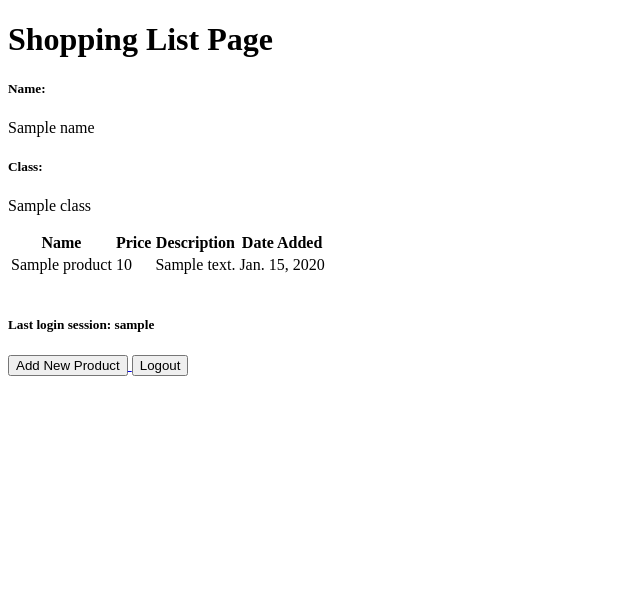
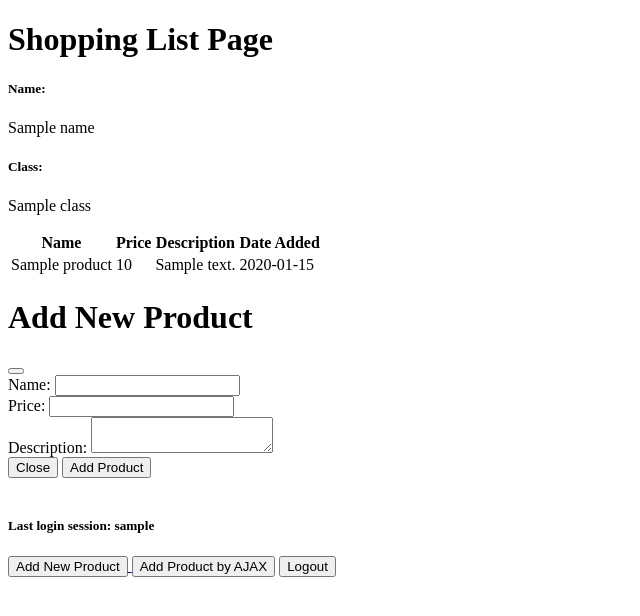
Before and after one commit to fiardiel/shopping-list, a Django app: template main/templates/main.html in a window 1280 px wide. Shown: the top 616 px of the page, without its empty margins (0-640 px from the left). Run offline with Django 4.2, Linux system fonts and the light colour scheme; tables that the repository leaves empty hold one stand-in row (values such as "Sample post"); the template is opened without the code that fills it: values that come from a table or form of the project are taken from there, most other values are stand-ins (such as "Sample title", 1, 10 or a date in 2020).

Commit message:
Completed tutorial 5

```diff
--- a/main/templates/main.html
+++ b/main/templates/main.html
@@ -9,25 +9,39 @@
     <h5>Class:</h5>
     <p>{{class}}</p>
 
-    <table>
-        <tr>
-            <th>Name</th>
-            <th>Price</th>
-            <th>Description</th>
-            <th>Date Added</th>
-        </tr>
+    <table id="product_table"></table>
 
-        {% comment %} Below is how to show the product data {% endcomment %}
-
-        {% for product in products %}
-            <tr>
-                <td>{{product.name}}</td>
-                <td>{{product.price}}</td>
-                <td>{{product.description}}</td>
-                <td>{{product.date_added}}</td>
-            </tr>
-        {% endfor %}
-    </table>
+    <div class="modal fade" id="exampleModal" tabindex="-1" aria-labelledby="exampleModalLabel" aria-hidden="true">
+        <div class="modal-dialog">
+            <div class="modal-content">
+                <div class="modal-header">
+                    <h1 class="modal-title fs-5" id="exampleModalLabel">Add New Product</h1>
+                    <button type="button" class="btn-close" data-bs-dismiss="modal" aria-label="Close"></button>
+                </div>
+                <div class="modal-body">
+                    <form id="form" onsubmit="return false;">
+                        {% csrf_token %}
+                        <div class="mb-3">
+                            <label for="name" class="col-form-label">Name:</label>
+                            <input type="text" class="form-control" id="name" name="name"></input>
+                        </div>
+                        <div class="mb-3">
+                            <label for="price" class="col-form-label">Price:</label>
+                            <input type="number" class="form-control" id="price" name="price"></input>
+                        </div>
+                        <div class="mb-3">
+                            <label for="description" class="col-form-label">Description:</label>
+                            <textarea class="form-control" id="description" name="description"></textarea>
+                        </div>
+                    </form>
+                </div>
+                <div class="modal-footer">
+                    <button type="button" class="btn btn-secondary" data-bs-dismiss="modal">Close</button>
+                    <button type="button" class="btn btn-primary" id="button_add" data-bs-dismiss="modal">Add Product</button>
+                </div>
+            </div>
+        </div>
+    </div>
 
     <br />
 
@@ -39,6 +53,8 @@
         </button>
     </a>
 
+    <button type="button" class="btn btn-primary" data-bs-toggle="modal" data-bs-target="#exampleModal">Add Product by AJAX</button>
+
 
     <a href="{% url 'main:logout' %}">
         <button>
@@ -47,4 +63,45 @@
     </a>
 
 
+    <script>
+        async function getProducts() {
+            return fetch("{% url 'main:get_product_json' %}").then((res) => res.json())
+        }
+
+
+        async function refreshProducts() {
+            document.getElementById("product_table").innerHTML = ""
+            const products = await getProducts()
+            let htmlString = `<tr>
+                <th>Name</th>
+                <th>Price</th>
+                <th>Description</th>
+                <th>Date Added</th>
+            </tr>`
+            products.forEach((item) => {
+                htmlString += `\n<tr>
+                <td>${item.fields.name}</td>
+                <td>${item.fields.price}</td>
+                <td>${item.fields.description}</td>
+                <td>${item.fields.date_added}</td>
+            </tr>`
+            })
+
+            document.getElementById("product_table").innerHTML = htmlString
+        }
+
+        function addProduct() {
+            fetch("{% url 'main:add_product_ajax' %}", {
+                method: "POST",
+                body: new FormData(document.querySelector('#form'))
+            }).then(refreshProducts)
+
+            document.getElementById("form").reset()
+            return false
+        }
+
+        refreshProducts()
+        document.getElementById("button_add").onclick = addProduct
+    </script>
+
 {% endblock content %}
--- a/main/urls.py
+++ b/main/urls.py
@@ -4,6 +4,9 @@ from main.views import show_main, create_product, show_xml, show_json, show_xml_
 from main.views import register
 from main.views import login_user
 from main.views import logout_user
+from main.views import edit_product
+from main.views import delete_product
+from main.views import get_product_json, add_product_ajax
 
 app_name = 'main'
 
@@ -17,4 +20,8 @@ urlpatterns = [
     path('register/', register, name='register'),
     path('login/', login_user, name='login'),
     path('logout/', logout_user, name='logout'),
+    path('edit-product/<int:id>', edit_product, name='edit_product'),
+    path('delete/<int:id>', delete_product, name='delete_product'),
+    path('get-product/', get_product_json, name='get_product_json'),
+    path('create-product-ajax/', add_product_ajax, name='add_product_ajax'),
 ]
--- a/main/views.py
+++ b/main/views.py
@@ -1,5 +1,5 @@
 from django.shortcuts import render
-from django.http import HttpResponseRedirect
+from django.http import HttpResponseNotFound, HttpResponseRedirect
 from django.urls import reverse
 from main.forms import ProductForm
 from main.models import Product
@@ -97,3 +97,48 @@ def logout_user(request):
     response = HttpResponseRedirect(reverse('main:login'))
     response.delete_cookie('last_login')
     return response
+
+
+def edit_product(request, id):
+    # Get product by ID
+    product = Product.objects.get(pk = id)
+
+    # Set product as instance of form
+    form = ProductForm(request.POST or None, instance=product)
+
+    if form.is_valid() and request.method == "POST":
+        # Save the form and return to home page
+        form.save()
+        return HttpResponseRedirect(reverse('main:show_main'))
+
+    context = {'form': form}
+    return render(request, "edit_product.html", context)
+
+
+def delete_product(request, id):
+    # Get data by ID
+    product = Product.objects.get(pk=id)
+    # Delete data
+    product.delete()
+    # Return to the main page
+    return HttpResponseRedirect(reverse('main:show_main'))
+
+
+def get_product_json(request):
+    product_item = Product.objects.all()
+    return HttpResponse(serializers.serialize('json', product_item))
+
+
+def add_product_ajax(request):
+    if request.method == 'POST':
+        name = request.POST.get("name")
+        price = request.POST.get("price")
+        description = request.POST.get("description")
+        user = request.user
+
+        new_product = Product(name=name, price=price, description=description, user=user)
+        new_product.save()
+
+        return HttpResponse(b"CREATED", status=201)
+
+    return HttpResponseNotFound()
```
Also changed, not shown: main/templates/edit_product.html (added, +22 -0 lines).
